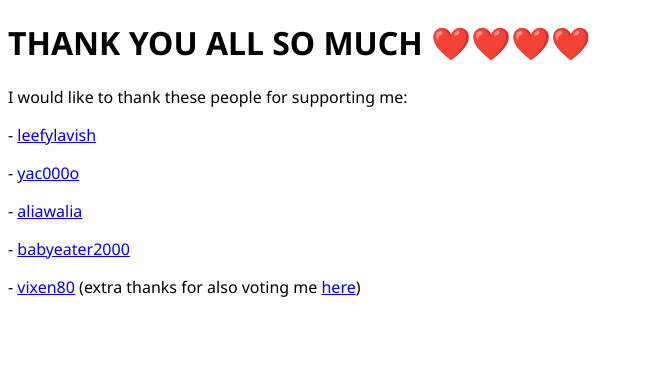
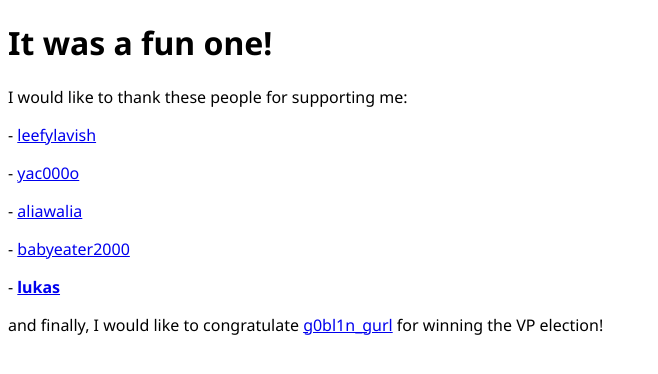
Before and after one commit to wish13yt/pikivice, a plain HTML site: page index.html in a window 1280 px wide. Shown: the whole page, without its empty margins (0-658 px from the left). Drawn offline with Linux system fonts and the light colour scheme.

Commit message:
modified:   index.html

```diff
--- a/index.html
+++ b/index.html
@@ -1,6 +1,6 @@
 <!DOCTYPE html>
 <head>
-  <title>#Wish4VP | THANK YOU ALL!</title>
+  <title>#Wish4VP | While it wasn't successful, it was nice!</title>
   <link rel="preconnect" href="https://fonts.googleapis.com">
   <link rel="preconnect" href="https://fonts.gstatic.com" crossorigin>
   <link href="https://fonts.googleapis.com/css2?family=Noto+Sans:ital,wght@0,100..900;1,100..900&display=swap" rel="stylesheet">
@@ -11,11 +11,12 @@
   </style>
 </head>
 <body>
-  <h1>THANK YOU ALL SO MUCH ❤️❤️❤️❤️</h1>
+  <h1>It was a fun one!</h1>
   <p>I would like to thank these people for supporting me:</p>
   <p>- <a href="https://pikidiary.lol/users/leefylavish">leefylavish</a></p>
   <p>- <a href="https://pikidiary.lol/users/yac000o">yac000o</a></p>
   <p>- <a href="https://pikidiary.lol/users/aliawalia">aliawalia</a></p>
   <p>- <a href="https://pikidiary.lol/users/babyeater2000">babyeater2000</a></p>
-  <p>- <a href="https://pikidiary.lol/users/vixen80">vixen80</a> (extra thanks for also voting me <a href="https://pikidiary.lol/posts/19410">here</a>)</p>
+  <p>- <a href="https://pikidiary.lol/users/lukas"><strong>lukas</strong></a></p>
+  <p>and finally, I would like to congratulate <a href="https://pikidiary.lol/users/g0bl1n_gurl">g0bl1n_gurl</a> for winning the VP election!</p>
 </body>
```
